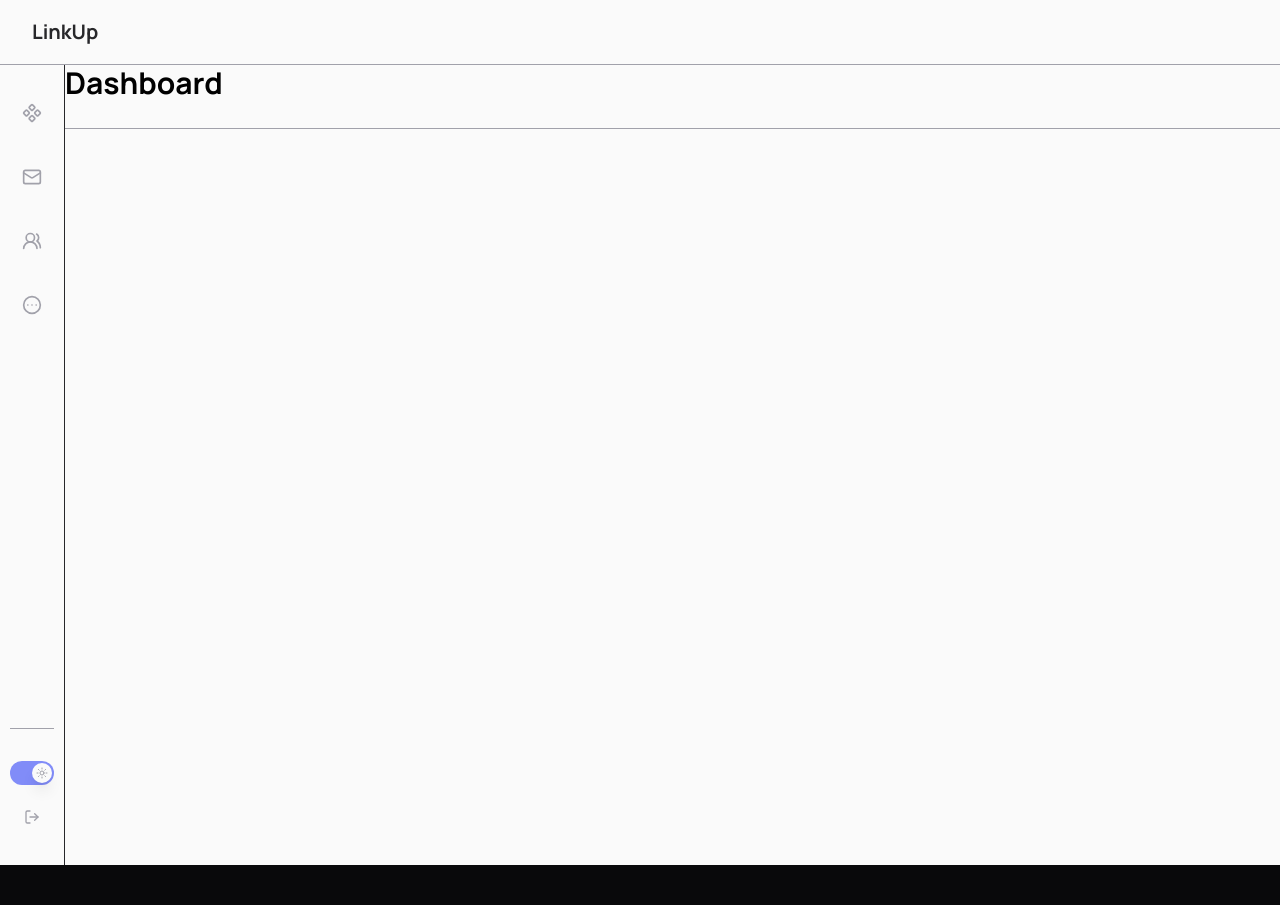
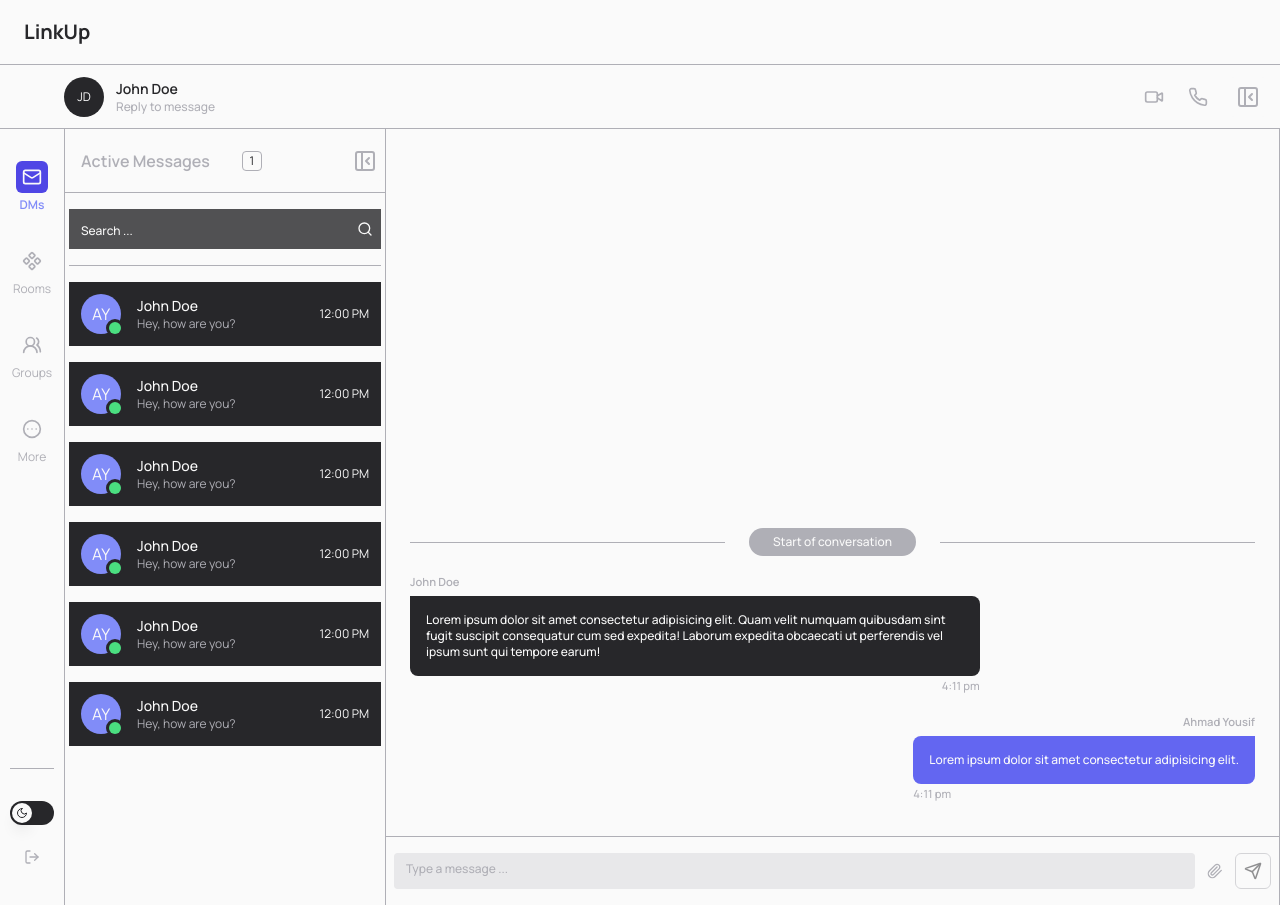
Before and after one commit to AhmadYousif89/linkup, a React (Vite) app in the folder client/: page /dashboard in a window 1280 px wide. Before the commit the page ends 865 px from the top, so only its background shows below. Built offline with nearby package versions, Linux system fonts and the light colour scheme; no server answers.

Commit message:
Update index.css and add new components for theme switching, header, and profile panel

```diff
--- a/client/src/index.css
+++ b/client/src/index.css
@@ -15,7 +15,7 @@
     --secondary: 240 3.7% 15.9%;
     --secondary-foreground: 0 0% 98%;
     --muted: 240 3.7% 15.9%;
-    --muted-foreground: 240 5% 64.9%;
+    --muted-foreground: 240 5% 70%;
     --accent: 240 3.7% 15.9%;
     --accent-foreground: 0 0% 98%;
     --destructive: 0 62.8% 30.6%;
--- a/client/src/pages/dashboard/dashboard.tsx
+++ b/client/src/pages/dashboard/dashboard.tsx
@@ -1,18 +1,66 @@
-import { DashboardHeader } from "./header";
+import { TopHeader } from "./header";
 import { SidePanel } from "./side_panel";
 import { MainContent } from "./main_content";
+import { ProfilePanel } from "./profile";
+
+import { Button } from "@/components/ui/button";
+import { PanelLeftClose, Phone, Video } from "lucide-react";
+import { useProfilePanelStore } from "./lib/store";
 
 export default function Dashboard() {
+  const { isOpen, setIsOpen } = useProfilePanelStore();
+
   return (
-    <main className="grid bg-primary [grid-template-areas:'header_header_header''main_main_main']">
-      <DashboardHeader />
+    <>
+      <main className="flex h-full flex-col justify-between bg-primary">
+        <TopHeader />
+        {/* Chat Header */}
+        <header className="flex min-h-16 items-center justify-between border-b border-muted-foreground px-3 lg:pl-16">
+          <div className="flex items-center gap-3">
+            <div className="flex size-10 items-center justify-center rounded-full bg-muted text-xs text-primary">
+              JD
+            </div>
+            {/* Active User */}
+            <div className="*:block">
+              <span className="text-sm font-semibold text-muted">John Doe</span>
+              <small className="text-xs font-medium text-muted-foreground">
+                Reply to message
+              </small>
+            </div>
+          </div>
+          {/* Chat Tools */}
+          <div className="flex items-center gap-2 lg:gap-4">
+            <Button
+              size={"icon"}
+              className="size-6 p-1 text-muted-foreground hover:text-muted lg:size-7"
+            >
+              <Video />
+            </Button>
+            <Button
+              size={"icon"}
+              className="size-6 p-1 text-muted-foreground hover:text-muted lg:size-7"
+            >
+              <Phone />
+            </Button>
 
-      <div className="relative min-h-screen [grid-area:main]">
-        <SidePanel />
-      </div>
-      <div className="ml-16 border-l text-black [grid-area:main]">
-        <MainContent />
-      </div>
-    </main>
+            <Button
+              size={"icon"}
+              onClick={() => setIsOpen(!isOpen)}
+              className="p-0 text-muted-foreground hover:text-secondary"
+            >
+              <PanelLeftClose className={`${isOpen ? "text-secondary" : ""}`} />
+            </Button>
+          </div>
+        </header>
+        {/* Main Content */}
+        <div className="flex h-full">
+          <SidePanel />
+          <section className="basis-full border-l border-muted-foreground text-black">
+            <MainContent />
+          </section>
+          <ProfilePanel />
+        </div>
+      </main>
+    </>
   );
 }
--- a/client/src/pages/dashboard/header.tsx
+++ b/client/src/pages/dashboard/header.tsx
@@ -1,16 +1,14 @@
 import { UserButton } from "@clerk/clerk-react";
 import { Link } from "react-router-dom";
 
-export function DashboardHeader() {
+export function TopHeader() {
   return (
-    <header className="border-b border-muted-foreground [grid-area:header]">
-      <div className="flex min-h-16 items-center justify-between px-8">
+    <header className="border-b border-muted-foreground bg-primary">
+      <div className="flex min-h-16 items-center justify-between px-6">
         <div className="text-xl font-bold text-secondary">
           <Link to="/home">LinkUp</Link>
         </div>
-        <div className="">
-          <UserButton />
-        </div>
+        <UserButton />
       </div>
     </header>
   );
--- a/client/src/pages/dashboard/main_content.tsx
+++ b/client/src/pages/dashboard/main_content.tsx
@@ -1,7 +1,109 @@
+import { useEffect, useRef, useState } from "react";
+import { Paperclip, Phone, Send, Video } from "lucide-react";
+
+import { Label } from "@/components/ui/label";
+import { Button } from "@/components/ui/button";
+import { Textarea } from "@/components/ui/textarea";
+
 export function MainContent() {
+  const [messageValue, setMessageValue] = useState("");
+  const textareaRef = useRef<HTMLTextAreaElement>(null);
+
+  useEffect(() => {
+    const textarea = textareaRef.current;
+    if (textarea) {
+      textarea.style.height = "36px";
+      textarea.style.height = `${Math.min(textarea.scrollHeight, 80)}px`;
+    }
+  }, [messageValue]);
+
+  const handleMessageChange = (e: React.ChangeEvent<HTMLTextAreaElement>) => {
+    setMessageValue(e.target.value);
+  };
+
   return (
-    <header className="min-h-16 border-b border-muted-foreground">
-      <h1 className="text-3xl font-bold">Dashboard</h1>
-    </header>
+    <>
+      {/* Chat Messages */}
+      <section className="flex h-full flex-col">
+        <div className="mt-auto px-2 py-4 text-center text-sm font-medium text-secondary md:px-6">
+          {/* Welcome Message */}
+          <div className="flex items-center gap-4 text-xs text-muted-foreground md:gap-6">
+            <div className="h-px w-full bg-muted-foreground" />
+            <div className="min-w-fit rounded-full bg-muted-foreground px-4 py-1.5 text-primary md:px-6">
+              Start of conversation
+            </div>
+            <div className="h-px w-full bg-muted-foreground" />
+          </div>
+          {/* Message List */}
+          <ul className="flex flex-col space-y-4 py-4">
+            <li className="self-start">
+              <div className="flex max-w-prose flex-col text-left">
+                <small className="mb-1 font-semibold text-muted-foreground">
+                  John Doe
+                </small>
+                <p className="rounded-lg rounded-tl-none bg-muted p-4 text-xs text-primary">
+                  Lorem ipsum dolor sit amet consectetur adipisicing elit. Quam
+                  velit numquam quibusdam sint fugit suscipit consequatur cum
+                  sed expedita! Laborum expedita obcaecati ut perferendis vel
+                  ipsum sunt qui tempore earum!
+                </p>
+                <small className="self-end text-muted-foreground">
+                  4:11 pm
+                </small>
+              </div>
+            </li>
+            {/* Current User */}
+            <li className="self-end">
+              <div className="flex max-w-prose flex-col text-left">
+                <small className="mb-1 self-end font-semibold text-muted-foreground">
+                  Ahmad Yousif
+                </small>
+                <p className="w-fit self-end rounded-lg rounded-tr-none bg-indigo-500 p-4 text-xs text-primary">
+                  Lorem ipsum dolor sit amet consectetur adipisicing elit.
+                </p>
+                <small className="self-start text-muted-foreground">
+                  4:11 pm
+                </small>
+              </div>
+            </li>
+          </ul>
+        </div>
+
+        {/* Input Message */}
+        <div className="flex items-center justify-between gap-1 border-t border-muted-foreground bg-primary px-2 py-4">
+          <div
+            className="flex flex-1 items-center justify-between gap-1"
+            aria-label="Input message"
+          >
+            <Label htmlFor="message" className="flex-1">
+              <Textarea
+                id="message"
+                ref={textareaRef}
+                value={messageValue}
+                onChange={handleMessageChange}
+                style={{ resize: "none" }}
+                placeholder="Type a message ..."
+                className="min-h-9 rounded border-none bg-muted-foreground/25 text-secondary placeholder:text-xs"
+              />
+            </Label>
+            <Button
+              size={"icon"}
+              variant={"ghost"}
+              className="size-8 p-2 text-muted-foreground hover:border-none hover:bg-indigo-500"
+            >
+              <Paperclip />
+            </Button>
+          </div>
+          <Button
+            size={"icon"}
+            variant={"ghost"}
+            disabled={!messageValue}
+            className="size-9 border border-muted-foreground bg-primary p-2 text-secondary hover:border-none hover:bg-indigo-500"
+          >
+            <Send />
+          </Button>
+        </div>
+      </section>
+    </>
   );
 }
--- /dev/null
+++ b/client/src/pages/dashboard/profile.tsx
@@ -0,0 +1,23 @@
+import { cn } from "@/lib/utils";
+import { useProfilePanelStore } from "./lib/store";
+
+export function ProfilePanel() {
+  const { isOpen } = useProfilePanelStore();
+
+  return (
+    <section
+      className={cn([
+        "fixed right-0 top-32 z-50 h-full w-5/12 flex-col overflow-hidden border-l border-muted-foreground bg-red-200 md:relative md:top-0",
+        "transition-all duration-500 ease-in-out",
+        "lg:flex",
+        isOpen ? "basis-1/2 xl:basis-1/3" : "basis-0",
+      ])}
+    >
+      <header className="flex h-16 items-center justify-between border-b border-muted-foreground">
+        <h2 className="px-4 text-base font-semibold text-muted-foreground">
+          Profile
+        </h2>
+      </header>
+    </section>
+  );
+}
--- a/client/src/pages/dashboard/side_panel.tsx
+++ b/client/src/pages/dashboard/side_panel.tsx
@@ -8,7 +8,7 @@ import {
   DropdownMenuSeparator,
   DropdownMenuTrigger,
 } from "@/components/ui/dropdown-menu";
-import { Tabs, TabsContent, TabsList, TabsTrigger } from "@/components/ui/tabs";
+import { Tabs, TabsContent } from "@/components/ui/tabs";
 import {
   Mail,
   PanelLeftClose,
@@ -16,19 +16,69 @@ import {
   CircleEllipsis,
   Component,
   LogOut,
-  Sun,
   Search,
 } from "lucide-react";
-import { Switch } from "@/components/ui/switch";
 import { Button } from "@/components/ui/button";
 import { Input } from "@/components/ui/input";
 import { Label } from "@/components/ui/label";
+import { ThemeSwitcher } from "./theme_switcher";
+import { ScrollArea } from "@/components/ui/scroll-area";
+import { useMediaQuery } from "@/hooks/use_media_query";
+
+const triggers = [
+  { value: "Messages", icon: Mail, label: "DMs" },
+  { value: "Rooms", icon: Component, label: "Rooms" },
+  { value: "Groups", icon: UsersRound, label: "Groups" },
+  { value: "More", icon: CircleEllipsis, label: "More" },
+];
 
 export function SidePanel() {
-  const [activeTab, setActiveTab] = useState("");
+  const isMobile = useMediaQuery("(min-width: 768px)");
+  const [activeTab, setActiveTab] = useState(isMobile ? "Messages" : "");
 
   return (
     <>
+      <div
+        className={cn(
+          "relative z-50 flex h-full flex-col items-center justify-between gap-8 rounded-none bg-primary px-2.5 py-8",
+          activeTab && "border-r border-muted-foreground",
+        )}
+      >
+        {triggers.map(({ value, icon: Icon, label }) => (
+          <div key={value} className="flex flex-col items-center gap-1">
+            <Button
+              onClick={() =>
+                setActiveTab((prevValue) => (prevValue === value ? "" : value))
+              }
+              data-state={activeTab === value ? "active" : "inactive"}
+              className="group size-8 bg-primary p-1.5 text-muted-foreground duration-300 ease-in-out hover:text-muted data-[state=active]:bg-indigo-600"
+            >
+              <Icon className="group-data-[state=active]:text-primary" />
+            </Button>
+            <small
+              className={`text-xs ${activeTab === value ? "font-semibold text-indigo-400" : "text-muted-foreground"}`}
+            >
+              {label}
+            </small>
+          </div>
+        ))}
+        <div className="mt-auto flex flex-col items-center gap-4 border-t border-muted-foreground pt-8 text-muted">
+          <ThemeSwitcher />
+          <Button className="group size-8 bg-primary p-2 text-muted-foreground transition-all duration-300 ease-in-out hover:bg-indigo-500">
+            <LogOut className="group-hover:text-primary" />
+          </Button>
+        </div>
+      </div>
+      {/* Backdrop Overlay */}
+      <div
+        onClick={() => setActiveTab("")}
+        className={cn([
+          "fixed left-0 z-30 size-full bg-muted-foreground/50 backdrop-blur-sm transition duration-300",
+          activeTab ? "translate-x-0 ease-out" : "-translate-x-full ease-in",
+          "md:hidden",
+        ])}
+      />
+
       <Tabs
         orientation="vertical"
         value={activeTab}
@@ -36,105 +86,60 @@ export function SidePanel() {
           setActiveTab((prevValue) => (prevValue === value ? "" : value));
         }}
       >
-        <TabsList
-          className={cn(
-            "absolute z-50 h-full flex-col items-center justify-center gap-8 rounded-none bg-primary px-2.5 py-8",
-            activeTab && "border-r",
-          )}
-        >
-          <TabsTrigger
-            value="Conversations"
-            className="group size-8 bg-primary p-1.5 duration-300 ease-in-out hover:bg-indigo-500 data-[state=active]:bg-indigo-600"
-          >
-            <Component className="group-hover:text-primary" />
-          </TabsTrigger>
-          <TabsTrigger
-            value="DMs"
-            className="group size-8 bg-primary p-1.5 duration-300 ease-in-out hover:bg-indigo-500 data-[state=active]:bg-indigo-600"
-          >
-            <Mail className="group-hover:text-primary" />
-          </TabsTrigger>
-          <TabsTrigger
-            value="Groups"
-            className="group size-8 bg-primary p-1.5 duration-300 ease-in-out hover:bg-indigo-500 data-[state=active]:bg-indigo-600"
-          >
-            <UsersRound className="group-hover:text-primary" />
-          </TabsTrigger>
-          <TabsTrigger
-            value="More"
-            className="group size-8 bg-primary p-1.5 duration-300 ease-in-out hover:bg-indigo-500 data-[state=active]:bg-indigo-600"
-          >
-            <CircleEllipsis className="group-hover:text-primary" />
-          </TabsTrigger>
-
-          <div className="mt-auto flex flex-col items-center gap-4 border-t border-muted-foreground pt-8">
-            <div>
-              <Switch
-                className="data-[state=checked]:bg-indigo-400"
-                checked={true}
-                onCheckedChange={() => {}}
-              >
-                <Sun className="size-3" />
-              </Switch>
-            </div>
-            <Button className="group size-8 bg-primary p-2 text-muted-foreground transition-all duration-300 ease-in-out hover:bg-indigo-500">
-              <LogOut className="group-hover:text-primary" />
-            </Button>
-          </div>
-        </TabsList>
-
-        {/* Backdrop Overlay */}
-        <div
-          onClick={() => setActiveTab("")}
-          className={cn([
-            "absolute left-0 top-0 z-30 h-full w-full bg-muted-foreground/50 backdrop-blur-sm transition duration-300",
-            activeTab ? "translate-x-0 ease-out" : "-translate-x-full ease-in",
-          ])}
-        />
+        {/* Tabs Container */}
         <div
           className={cn([
-            "absolute left-0 top-0 z-40 h-full w-[calc(100%-6rem)] min-w-60",
-            "bg-primary text-secondary transition duration-500 ease-in-out",
-            activeTab ? "translate-x-16" : "-translate-x-full",
+            "fixed z-40 h-full min-w-72 bg-primary text-secondary transition-all duration-500 ease-in-out md:relative lg:min-w-80",
+            activeTab ? "ml-0" : "-ml-72 lg:-ml-80",
           ])}
         >
           {/* Close Panel Button */}
           <Button
             size={"icon"}
             onClick={() => setActiveTab("")}
-            className="absolute right-0 top-4 p-0 text-muted-foreground hover:text-muted"
+            className="absolute right-0 top-3 p-0 text-muted-foreground hover:text-muted"
           >
             <PanelLeftClose />
           </Button>
-          <TabsContent value="Conversations">
-            <div className="flex items-center gap-4 border-b border-muted-foreground">
-              <h2 className="p-4 text-base font-semibold text-muted-foreground">
-                Active Conversations
+
+          {/* Messages */}
+          <TabsContent value="Messages">
+            <header className="flex h-16 items-center gap-4 border-b border-muted-foreground">
+              <h2 className="px-4 text-base font-semibold text-muted-foreground">
+                Active Messages
               </h2>
               <span className="flex size-5 items-center justify-center rounded border border-muted-foreground p-2 text-xs text-muted">
                 1
               </span>
-            </div>
+            </header>
             {/* Search Box */}
-            <div className="p-4">
-              <Label htmlFor="search" className="relative text-xs">
+            <div className="relative px-1 py-4">
+              <Label htmlFor="search">
                 <Input
                   id="search"
                   type="search"
                   placeholder="Search ..."
-                  className="w-full border-none bg-muted/80 text-primary placeholder:text-primary"
+                  className="w-full rounded-none border-none bg-muted/80 text-primary placeholder:text-xs placeholder:text-primary"
                 />
-                <Search className="absolute right-2 top-2.5 size-5 text-primary" />
+                <Search className="absolute right-3 top-1/2 size-4 -translate-y-1/2 text-primary" />
               </Label>
             </div>
             {/* Active User List */}
-            <div className="mt-2">
-              <ul>
-                <li>
-                  <div className="flex w-full items-center justify-between rounded-none bg-input p-3 text-primary hover:bg-muted/95">
+            <ScrollArea
+              thumbClassName="bg-muted-foreground"
+              className="h-[25rem] lg:h-[40rem]"
+            >
+              <div className="px-1">
+                <ul className="space-y-4 border-t border-muted-foreground py-4">
+                  {Array.from({ length: 6 }).map((_, i) => (
+                    <li key={i}>
+                      <div
+                        onClick={() => setActiveTab("")}
+                        className="flex w-full cursor-pointer items-center justify-between rounded-none bg-muted p-3 text-primary hover:bg-muted/95"
+                      >
                         <div className="flex items-center gap-4 text-left">
                           <DropdownMenu>
-                        <DropdownMenuTrigger className="relative size-10 rounded-full bg-indigo-400 before:absolute before:bottom-0 before:left-0 before:size-3 before:rounded-full before:bg-green-400">
+                            <DropdownMenuTrigger className="relative size-10 rounded-full bg-indigo-400 before:absolute before:bottom-0 before:right-0 before:size-3 before:rounded-full before:bg-green-400 before:ring before:ring-muted">
                               AY
                             </DropdownMenuTrigger>
                             <DropdownMenuContent
@@ -142,16 +147,18 @@ export function SidePanel() {
                               alignOffset={-12}
                               sideOffset={12}
                               className="rounded-none rounded-br-lg pb-4"
+                              onClick={(e) => e.stopPropagation()}
                             >
                               <DropdownMenuLabel>Actions</DropdownMenuLabel>
                               <DropdownMenuSeparator />
-                          <DropdownMenuItem>View profile</DropdownMenuItem>
-                          <DropdownMenuItem>
+                              <DropdownMenuItem className="focus:bg-muted-foreground/50">
+                                View profile
+                              </DropdownMenuItem>
+                              <DropdownMenuItem className="focus:bg-muted-foreground/50">
                                 Send friend request
                               </DropdownMenuItem>
                             </DropdownMenuContent>
                           </DropdownMenu>
-
                           <div>
                             <p className="text-sm font-medium">John Doe</p>
                             <p className="text-xs text-muted-foreground">
@@ -162,12 +169,44 @@ export function SidePanel() {
                         <div className="text-xs">12:00 PM</div>
                       </div>
                     </li>
+                  ))}
                 </ul>
               </div>
+            </ScrollArea>
           </TabsContent>
-          <TabsContent value="DMs"></TabsContent>
-          <TabsContent value="Groups"></TabsContent>
-          <TabsContent value="More"></TabsContent>
+
+          {/* Rooms */}
+          <TabsContent value="Rooms">
+            <div className="flex items-center gap-4 border-b border-muted-foreground">
+              <h2 className="p-4 text-base font-semibold text-muted-foreground">
+                My Rooms
+              </h2>
+              <span className="flex size-5 items-center justify-center rounded border border-muted-foreground p-2 text-xs text-muted">
+                0
+              </span>
+            </div>
+          </TabsContent>
+
+          {/* Groups */}
+          <TabsContent value="Groups">
+            <div className="flex items-center gap-4 border-b border-muted-foreground">
+              <h2 className="p-4 text-base font-semibold text-muted-foreground">
+                My Groups
+              </h2>
+              <span className="flex size-5 items-center justify-center rounded border border-muted-foreground p-2 text-xs text-muted">
+                0
+              </span>
+            </div>
+          </TabsContent>
+
+          {/* More */}
+          <TabsContent value="More">
+            <div className="flex items-center gap-4 border-b border-muted-foreground">
+              <h2 className="p-4 text-base font-semibold text-muted-foreground">
+                Settings
+              </h2>
+            </div>
+          </TabsContent>
         </div>
       </Tabs>
     </>
--- /dev/null
+++ b/client/src/pages/dashboard/theme_switcher.tsx
@@ -0,0 +1,26 @@
+import { useState } from "react";
+import { Moon, Sun } from "lucide-react";
+
+import { Switch } from "@/components/ui/switch";
+
+export function ThemeSwitcher() {
+  const [theme, setTheme] = useState("light");
+
+  const handleThemeChange = () => {
+    setTheme((prevTheme) => (prevTheme === "light" ? "dark" : "light"));
+  };
+
+  return (
+    <Switch
+      className="data-[state=checked]:bg-indigo-400"
+      checked={theme === "dark"}
+      onCheckedChange={handleThemeChange}
+    >
+      {theme === "light" ? (
+        <Moon className="size-3" />
+      ) : (
+        <Sun className="size-3" />
+      )}
+    </Switch>
+  );
+}
```
Lines whose indentation alone changed are shown as unchanged.
